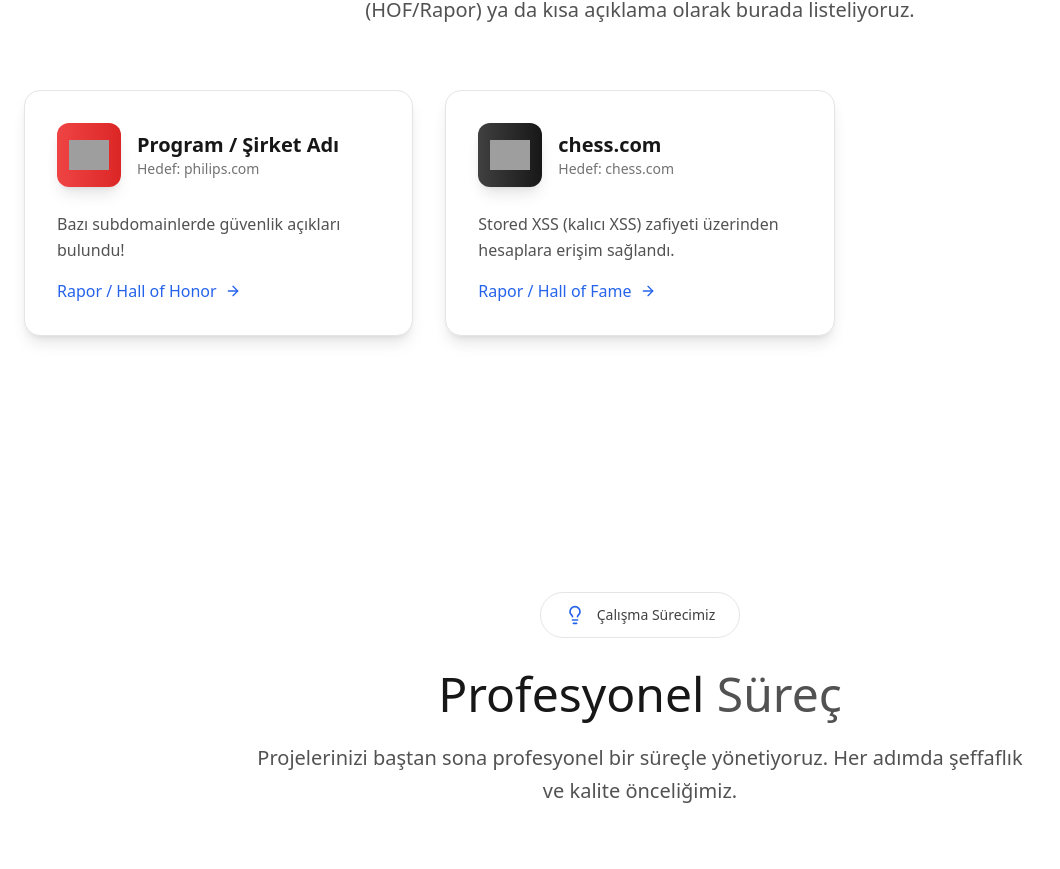
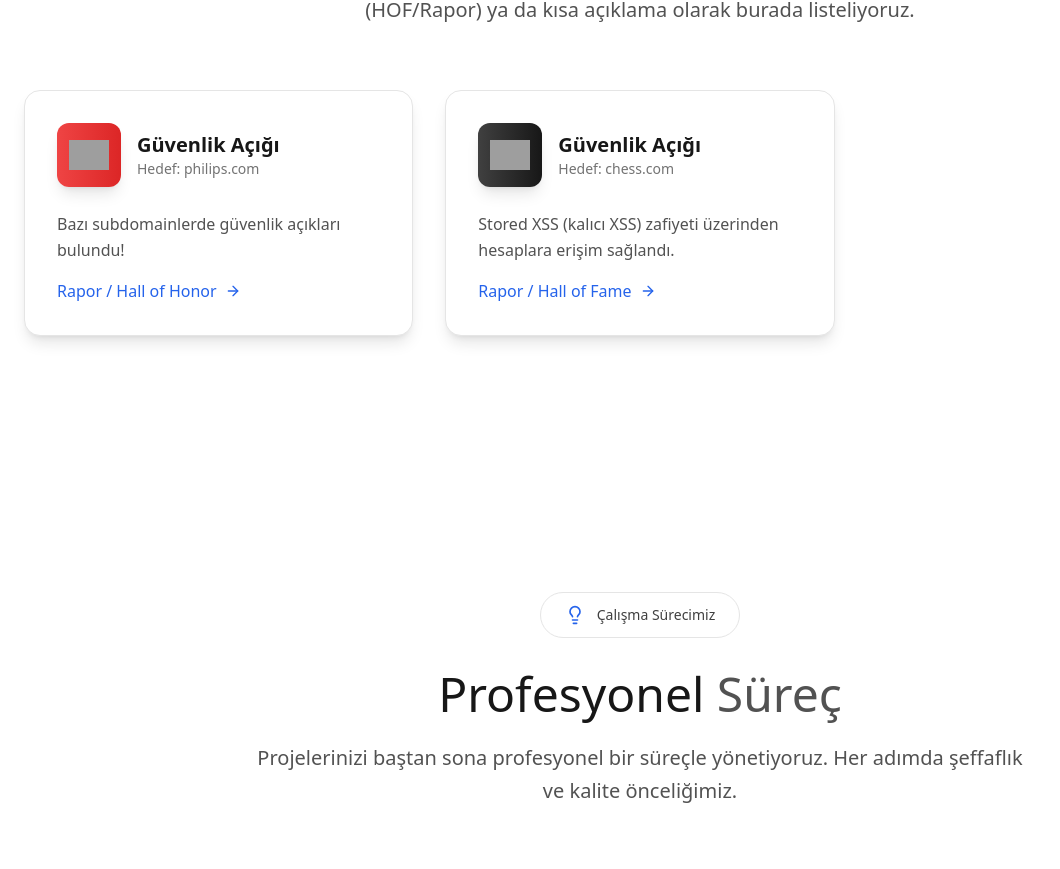
Before and after one commit to YudaSamuel/yuda.dev, a plain HTML site: page index.html in a window 1280 px wide. Shown: the part 2556-3425 px from the top of the page, without its empty margins (0-1060 px from the left). Drawn offline with nearby package versions, Linux system fonts and the light colour scheme; grey boxes are pictures that could not be loaded.

Commit message:
Update index.html

```diff
--- a/index.html
+++ b/index.html
@@ -319,7 +319,7 @@
                         <img class="w-10 h-10 object-contain" alt="Philips" src="https://www.philips.com/c-etc/philips/clientlibs/foundation-general/clientlibs-css-rb2014/images/generic/philips-footer-logo.svg">
                     </div>
                     <div>
-                        <h3 class="text-xl font-semibold text-neutral-900 dark:text-white">Program / Şirket Adı</h3>
+                        <h3 class="text-xl font-semibold text-neutral-900 dark:text-white">Güvenlik Açığı</h3>
                         <p class="text-sm text-neutral-500 dark:text-neutral-400">Hedef: philips.com</p>
                     </div>
                 </div>
@@ -338,7 +338,7 @@
                       <img class="w-10 h-10 object-contain" alt="Chesscom" src="https://static.wikia.nocookie.net/logopedia/images/f/fe/Chess.com_2012_%28Alt%29.png">
                     </div>
                     <div>
-                        <h3 class="text-xl font-semibold text-neutral-900 dark:text-white">chess.com</h3>
+                        <h3 class="text-xl font-semibold text-neutral-900 dark:text-white">Güvenlik Açığı</h3>
                         <p class="text-sm text-neutral-500 dark:text-neutral-400">Hedef: chess.com</p>
                     </div>
                 </div>
```
